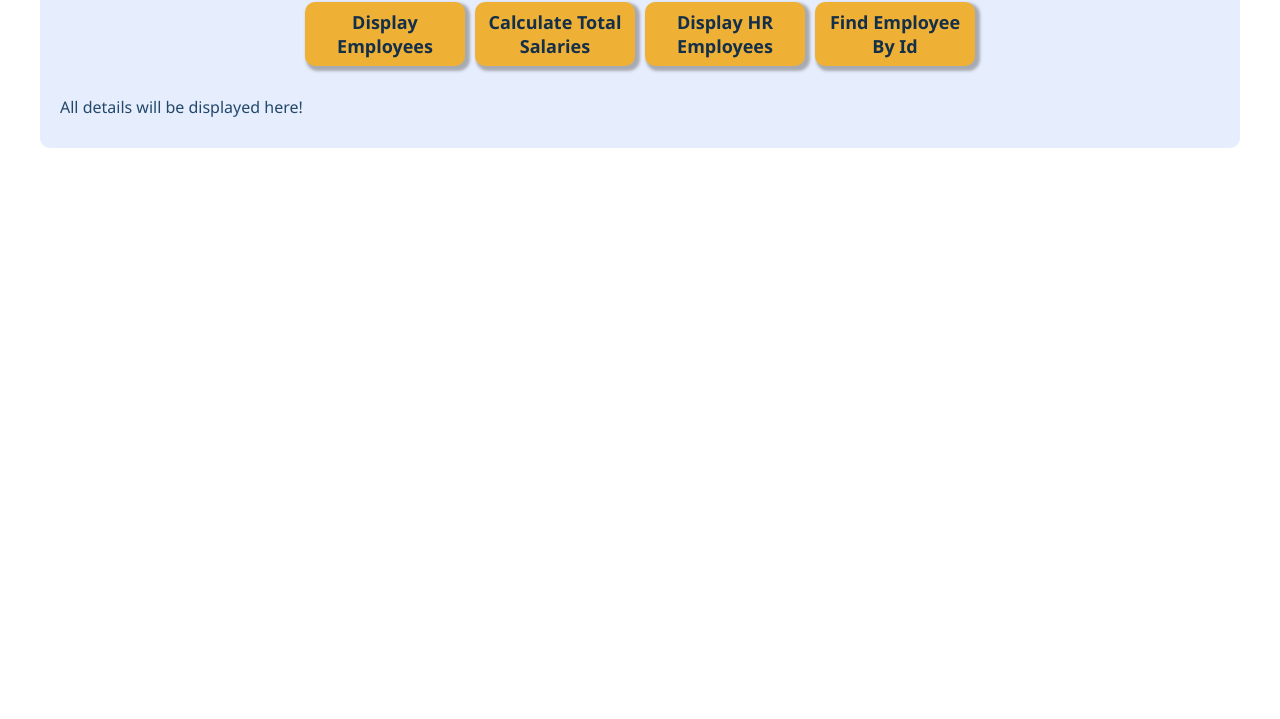
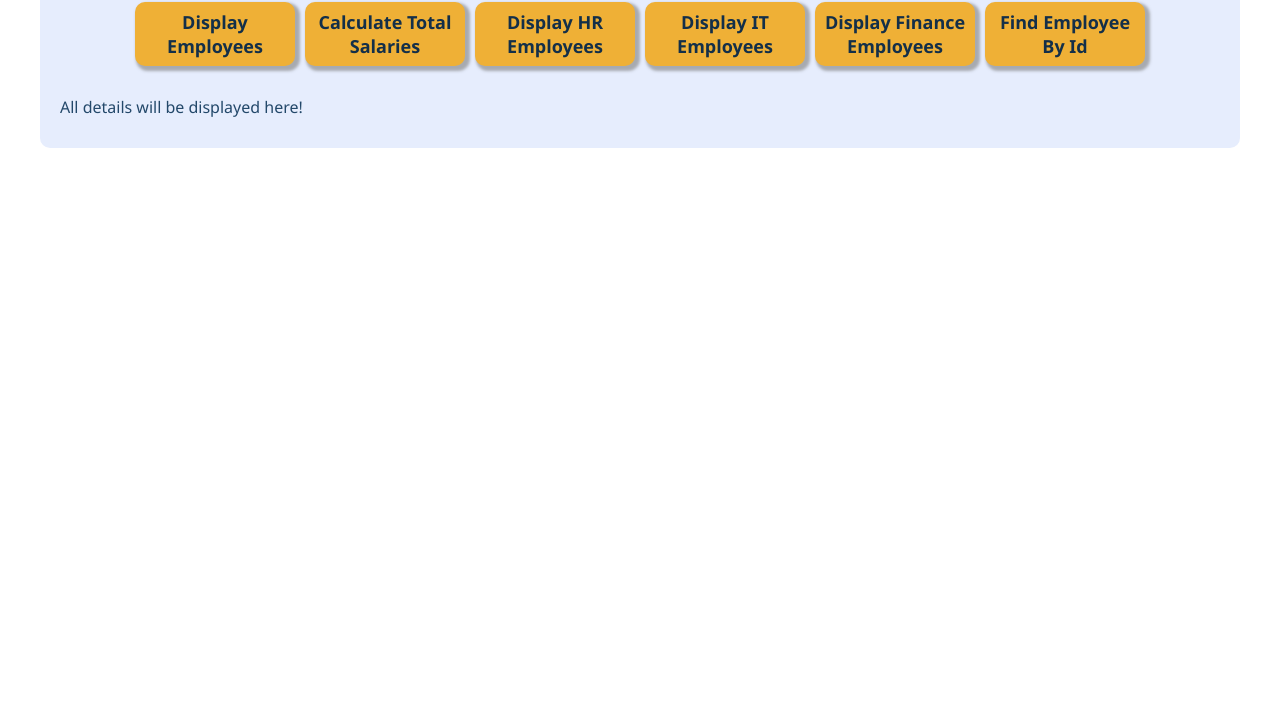
Before and after one commit to sehrishnoreen31/Employee-Management-System, a plain HTML site: page index.html in a window 1280 px wide. Shown: the part 81-800 px from the top of the page. Drawn offline with Linux system fonts and the light colour scheme.

Commit message:
Update index.html

```diff
--- a/index.html
+++ b/index.html
@@ -13,7 +13,9 @@
             <button onclick="displayEmployees()">Display Employees</button>
             <button onclick="calculateTotalSalaries()">Calculate Total Salaries</button>
             <button onclick="displayHREmployees()">Display HR Employees</button>
-            <button onclick="findEmployeeById(2)">Find Employee By Id</button>
+            <button onclick="displayITEmployees()">Display IT Employees</button>
+            <button onclick="displayFinanceEmployees()">Display Finance Employees</button>
+            <button onclick="findEmployeeById(34)">Find Employee By Id</button>
         </div>
 
         <div class="details" id="details">All details will be displayed here!</div>
```
